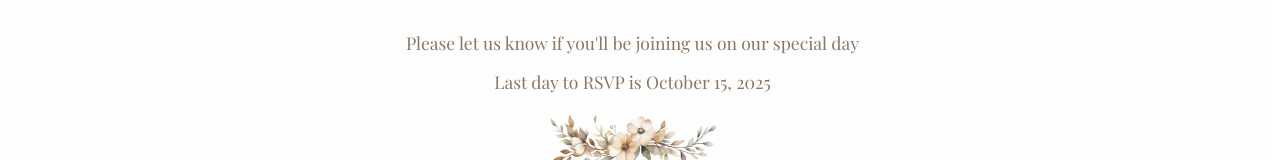
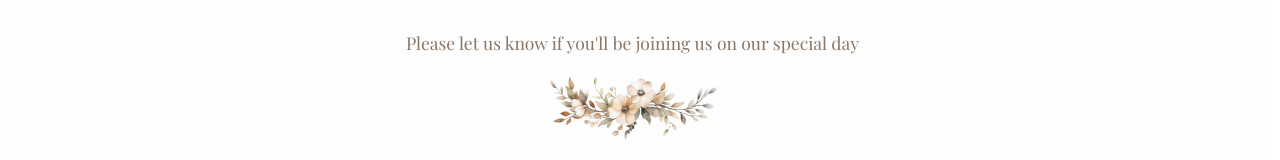
Before and after one commit to jamilfaisal/Wedding-RSVP-Website, a Next.js app: page /en/rsvp in a window 1280 px wide. Shown: the part 220-380 px from the top of the page. Built offline with nearby package versions, Linux system fonts and the light colour scheme; no server answers.

Commit message:
refactor: Remove RSVP deadline handling from components and configuration

```diff
--- a/public/locales/ar/common.json
+++ b/public/locales/ar/common.json
@@ -137,7 +137,6 @@
   "rsvp": {
     "title": "تأكيد الحضور لزفافنا",
     "subtitle": "يرجى إعلامنا إذا كنتم ستنضمون إلينا في يومنا المميز",
-    "deadlineMessage": "آخر موعد لتأكيد الحضور هو",
     "fullName": "اسم الضيف الكامل",
     "fullNamePlaceholder": "أدخل اسمك الكامل",
     "email": "البريد الإلكتروني",
--- a/public/locales/en/common.json
+++ b/public/locales/en/common.json
@@ -137,7 +137,6 @@
   "rsvp": {
     "title": "RSVP to Our Wedding",
     "subtitle": "Please let us know if you'll be joining us on our special day",
-    "deadlineMessage": "Last day to RSVP is",
     "fullName": "Guest Full Name",
     "fullNamePlaceholder": "Enter your full name",
     "email": "Email Address",
--- a/src/components/layout/utils.ts
+++ b/src/components/layout/utils.ts
@@ -1,4 +1,4 @@
-import { rsvpDeadline, weddingStartDate, weddingTimezone } from '@/lib/config/wedding-config';
+import { weddingStartDate, weddingTimezone } from '@/lib/config/wedding-config';
 
 export function checkIsHomePage(pathname: string): boolean {
   return (
@@ -21,10 +21,6 @@ function formatTime(time: Date, locale: string): string {
     minute: '2-digit',
     hour12: true,
   }).format(time);
-}
-
-export function formatRSVPDeadline(locale: string): string {
-  return formatDate(rsvpDeadline, locale);
 }
 
 export function formatWeddingStartDate(locale: string): string {
--- a/src/components/pages/rsvp/rsvp-header.tsx
+++ b/src/components/pages/rsvp/rsvp-header.tsx
@@ -4,14 +4,13 @@ import { Leaf, Flower, Heart, Flower2 } from 'lucide-react';
 import floralIllustration from '@public/images/floral-illustration.png';
 import ImageWithFallback from '../../ui/image-with-fallback';
 import { useTranslation } from 'react-i18next';
-import { formatRSVPDeadline } from '@/components/layout/utils';
 
 interface RSVPHeaderProps {
   editMode?: boolean;
 }
 
 function RSVPHeader({ editMode = false }: RSVPHeaderProps) {
-  const { t, i18n } = useTranslation();
+  const { t } = useTranslation();
   return (
     <div className="text-center mb-7 relative">
       {renderTopBorder()}
@@ -28,12 +27,6 @@ function RSVPHeader({ editMode = false }: RSVPHeaderProps) {
         style={{ fontFamily: 'var(--font-serif)' }}
       >
         {t('rsvp.subtitle')}
-      </p>
-      <p
-        className="text-xl text-brown-600 font-light mt-4"
-        style={{ fontFamily: 'var(--font-serif)' }}
-      >
-        {t('rsvp.deadlineMessage')} {formatRSVPDeadline(i18n.language)}
       </p>
 
       {renderFloralPicture()}
--- a/src/lib/config/wedding-config.ts
+++ b/src/lib/config/wedding-config.ts
@@ -12,8 +12,6 @@ export const weddingInfo: WeddingInfo = {
   weddingCountry: 'Italy',
   email: 'rsvp@farisandzinawedding.com',
   venueName: 'Rome Cavalieri, A Waldorf Astoria Hotel',
-  // October 15, 2025 at 21:59:59 Rome time (UTC+2 due to daylight savings time)
-  rsvpDeadline: new Date('2025-10-15T21:59:59.000Z'),
 };
 
 export const spotifyPlaylistUrl = 'https://open.spotify.com/playlist/your-playlist-id';
@@ -29,6 +27,5 @@ export const {
   weddingCity,
   weddingCountry,
   email,
-  rsvpDeadline,
   venueName,
 } = weddingInfo;
--- a/src/types/index.ts
+++ b/src/types/index.ts
@@ -10,5 +10,4 @@ export interface WeddingInfo {
   weddingCountry: string;
   venueName: string;
   email: string;
-  rsvpDeadline: Date;
 }
```
